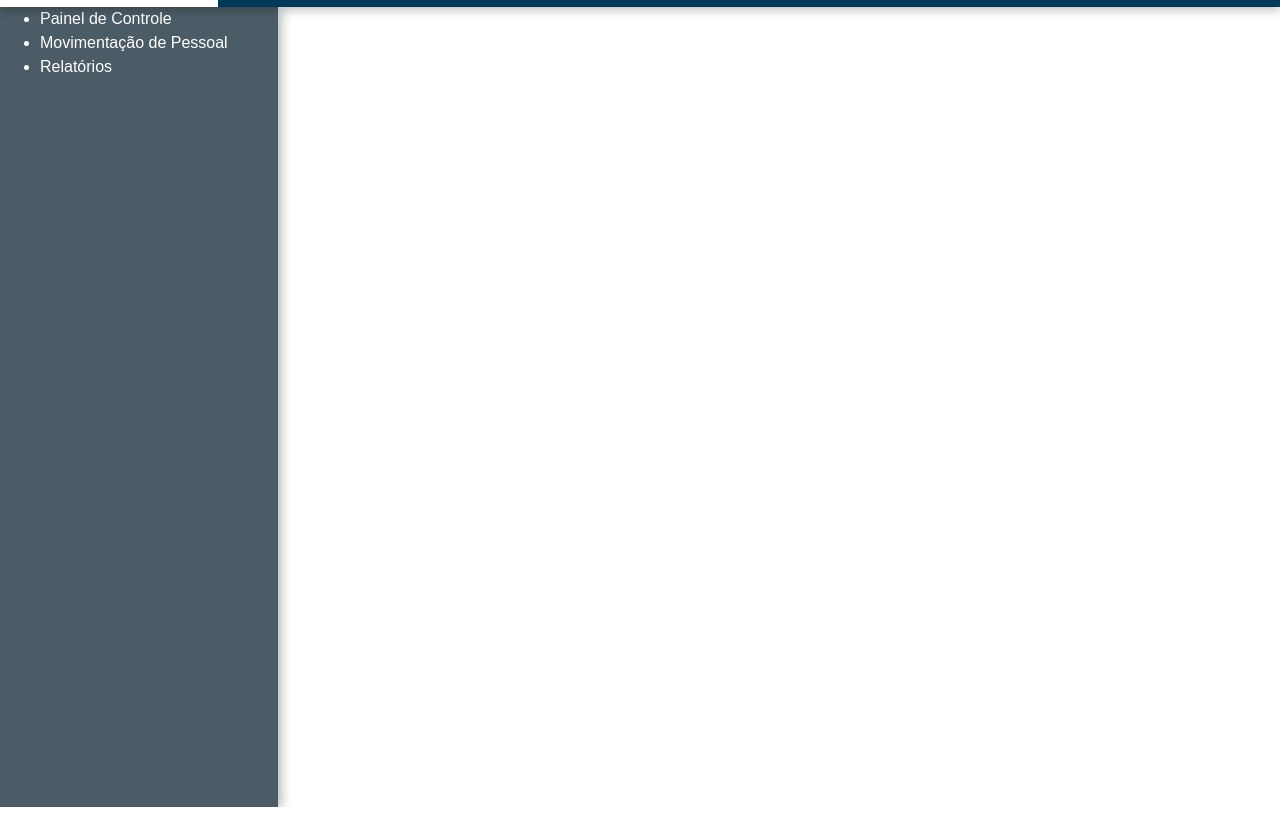
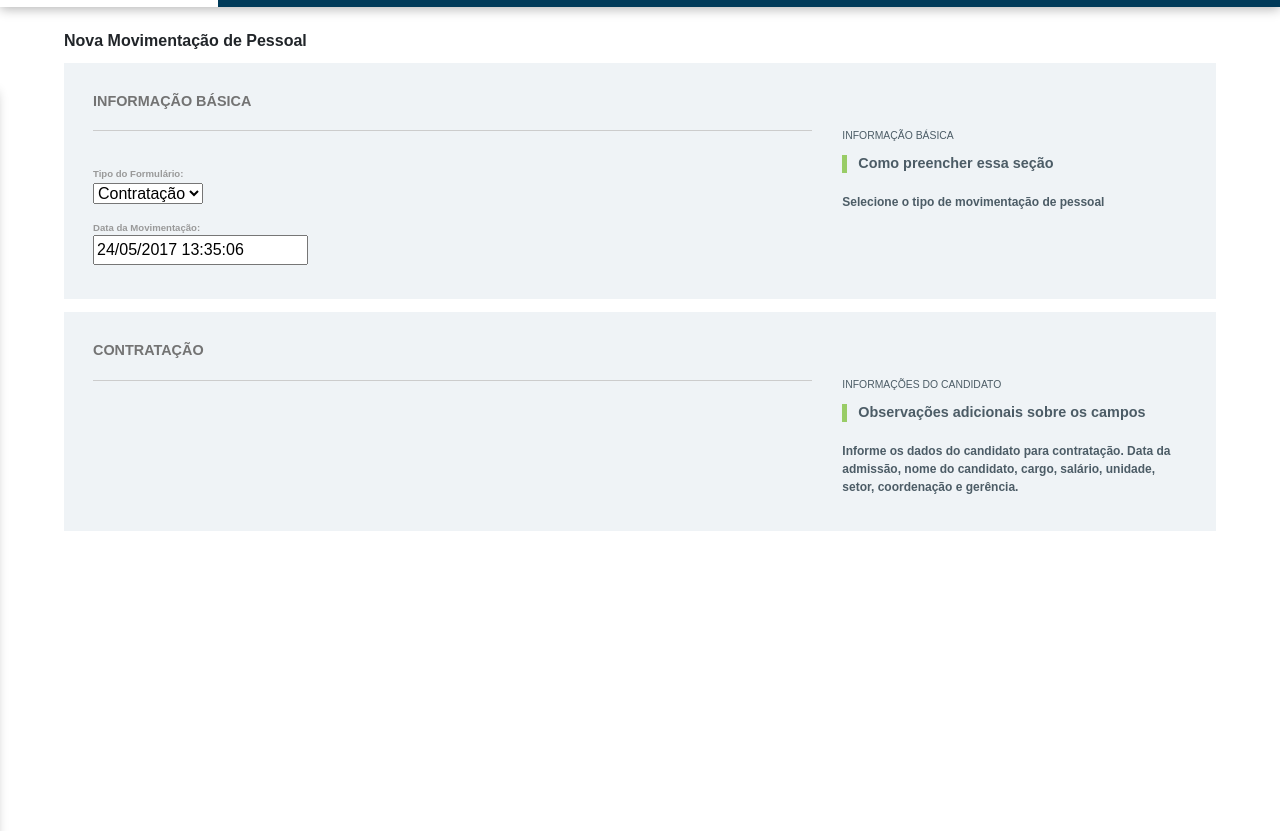
Before and after one commit to gilesv/tw, a plain HTML site: page cadastro.html in a window 1280 px wide. Shown: the part 52-883 px from the top of the page. Before the commit the page ends 859 px from the top, so only its background shows below. Drawn offline with Linux system fonts and the light colour scheme.

Commit message:
Enhance page

```diff
--- a/cadastro.html
+++ b/cadastro.html
@@ -28,7 +28,6 @@
                     </div>
                 </div>
             </div>
-
         </nav>
         <aside class="menu">
             <ul class="menu-list">
@@ -37,7 +36,45 @@
                 <a href="#"><li class="menu-item">Relatórios</li></a>
             </ul>
         </aside>
+        <section class="main-content">
+            <h1>Nova Movimentação de Pessoal</h1>
+            <form method="post" action="">
+                <div class="row secao">
+                    <div class="col-md-8">
+                        <h2>Informação básica</h2>
+                        <div class="input-box">
+                            <label for="tipo-formulario">Tipo do Formulário:<span class="required-star"></span></label>
+                            <select name="tipo-formulario">
+                                <option>Contratação</option>
+                            </select>
+                        </div>
+
+                        <div class="input-box">
+                            <label for="data-movimentacao">Data da Movimentação:<span class="required-star"></span></label>
+                            <input type="text" name="data-movimentacao" value="24/05/2017 13:35:06" />
+                        </div>
+
+                    </div>
+                    <div class="col-md-4 side-info">
+                        <span class="text-over-h3">Informação básica</span>
+                        <h3>Como preencher essa seção</h3>
+                        <p class="description">Selecione o tipo de movimentação de pessoal</p>
+                    </div>
+                </div>
+                <div class="row secao">
+                    <div class="col-md-8">
+                        <h2>Contratação</h2>
+                    </div>
+                    <div class="col-md-4 side-info">
+                        <span class="text-over-h3">Informações do candidato</span>
+                        <h3>Observações adicionais sobre os campos</h3>
+                        <p class="description">Informe os dados do candidato para contratação. Data da admissão, nome do candidato, cargo, salário, unidade, setor, coordenação e gerência.</p>
+                    </div>
+                </div>
+            </form>
+        </section>
         <script src="js/jquery-3.2.1.min.js"></script>
         <script src="js/bootstrap.bundle.min.js"></script>
+        <script src="js/site.js"></script>
     </body>
 </html>
--- a/css/site.css
+++ b/css/site.css
@@ -54,6 +54,7 @@ html, body {
     display: -moz-box;
     display: -ms-flexbox;
     display: -webkit-flex;
+    cursor: pointer;
 }
 .topnav-botao img {
     margin: auto;
@@ -118,20 +119,99 @@ html, body {
 .user-dropdown-option {
     padding: .55rem .7rem;
 }
-
 .menu {
+    position: fixed;
     background-color: #4c5c66;
     box-shadow: 3px 2px 11px 0px rgba(0,0,0,.3);
     width: 278px;
     margin-top: 59px;
+    margin-left: -285px;
     height: 100%;
+    transition: all .4s;
+}
+.menu-show {
+    margin-left: 0;
+    transition: all .4s;
 }
 .menu a {
     color: #fff;
 }
+.menu a:hover {
+    text-decoration: none;
+}
 .menu-list {
-
+    padding-left: 0;
 }
 .menu-item {
+    list-style: none;
+    padding: 15px 10px;
+    border-bottom: 1px solid #333333;
+    font-size: 12px;
+    font-weight: 600;
+}
+.menu-item:hover {
+    background-color: rgba(0,0,0,.1);
+}
 
+.main-content {
+    width: 90%;
+    height: 100%;
+    margin: 83px auto 0 auto;
 }
+h1 {
+    font-size: 1em;
+    font-weight: 600;
+}
+h2 {
+    font-size: .9rem;
+    text-transform: uppercase;
+    font-weight: 700;
+    color: #737373;
+    margin: 11px 0 36px 0;
+    padding-bottom: 20px;
+    border-bottom: 1px solid #cccccc;
+}
+.secao {
+    background-color: #eff3f6;
+    padding: 19px 14px;
+    margin: 13px 0;
+}
+h3 {
+    color: #4c5c66;
+    font-size: .9em;
+    font-weight: 600;
+    margin-top: 9px;
+}
+h3::before {
+    content: '';
+    display: inline-block;
+    width: 5px;
+    height: 18px;
+    margin-right: 11px;
+    vertical-align: middle;
+    background-color: #99cc66;
+}
+.text-over-h3 {
+    color: #4c5c66;
+    font-size: .65em;
+    text-transform: uppercase;
+}
+.side-info {
+    margin-top: 40px;
+}
+.description {
+    color: #4c5c66;
+    font-size: .75em;
+    font-weight: 600;
+    margin-top: 20px;
+}
+.input-box {
+    margin-bottom: 15px;
+}
+.input-box label {
+    color: #999999;
+    display: block;
+    font-size: .6em;
+    font-weight: 600;
+    margin-bottom: 0;
+}
--- /dev/null
+++ b/js/site.js
@@ -0,0 +1,9 @@
+$(document).ready(function() {
+    $(".topnav-botao").click(function() {
+        if($(".menu").hasClass("menu-show")) {
+            $(".menu").removeClass("menu-show");
+        } else {
+            $(".menu").addClass("menu-show");
+        }
+    });
+});
```
